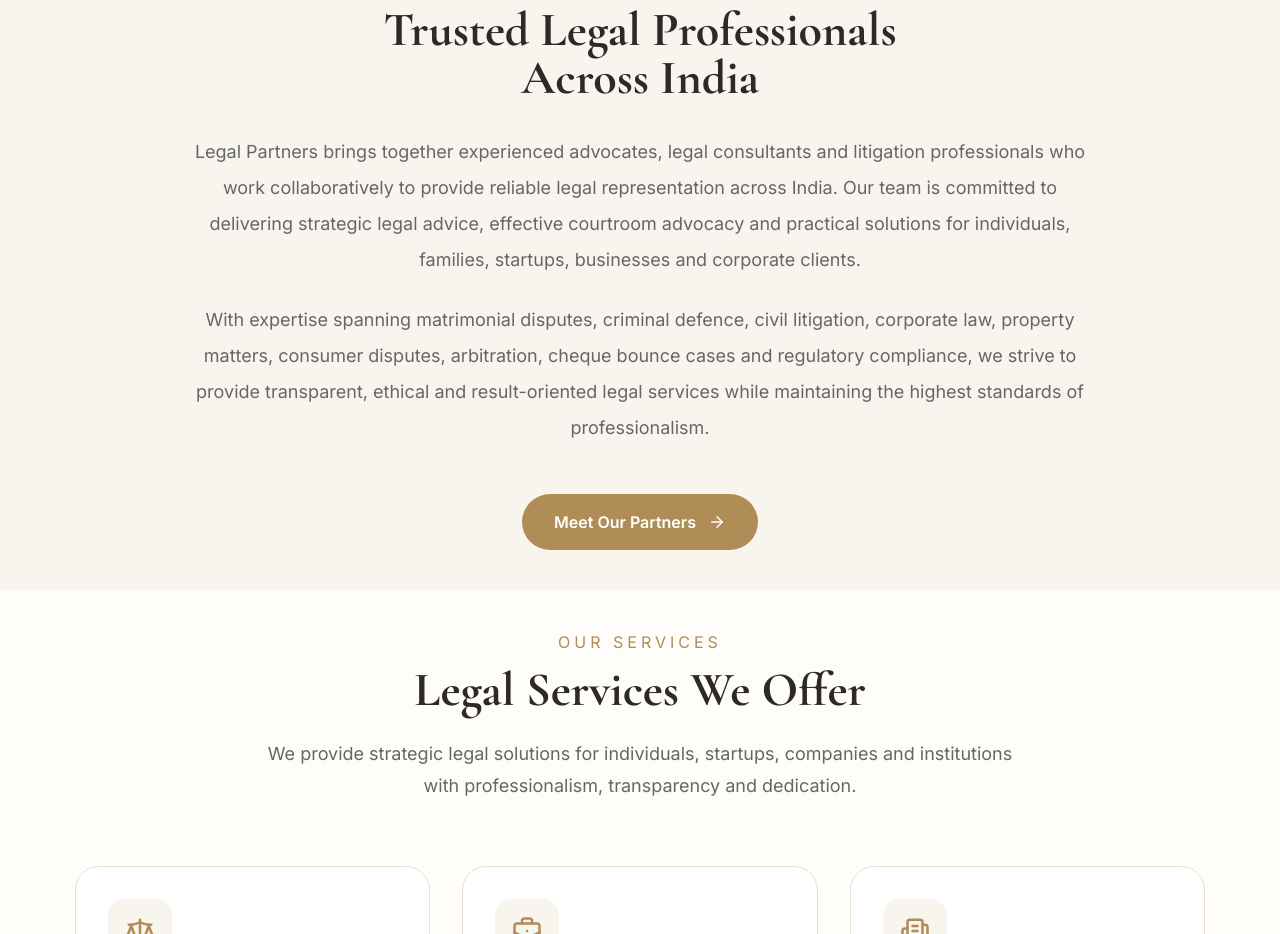
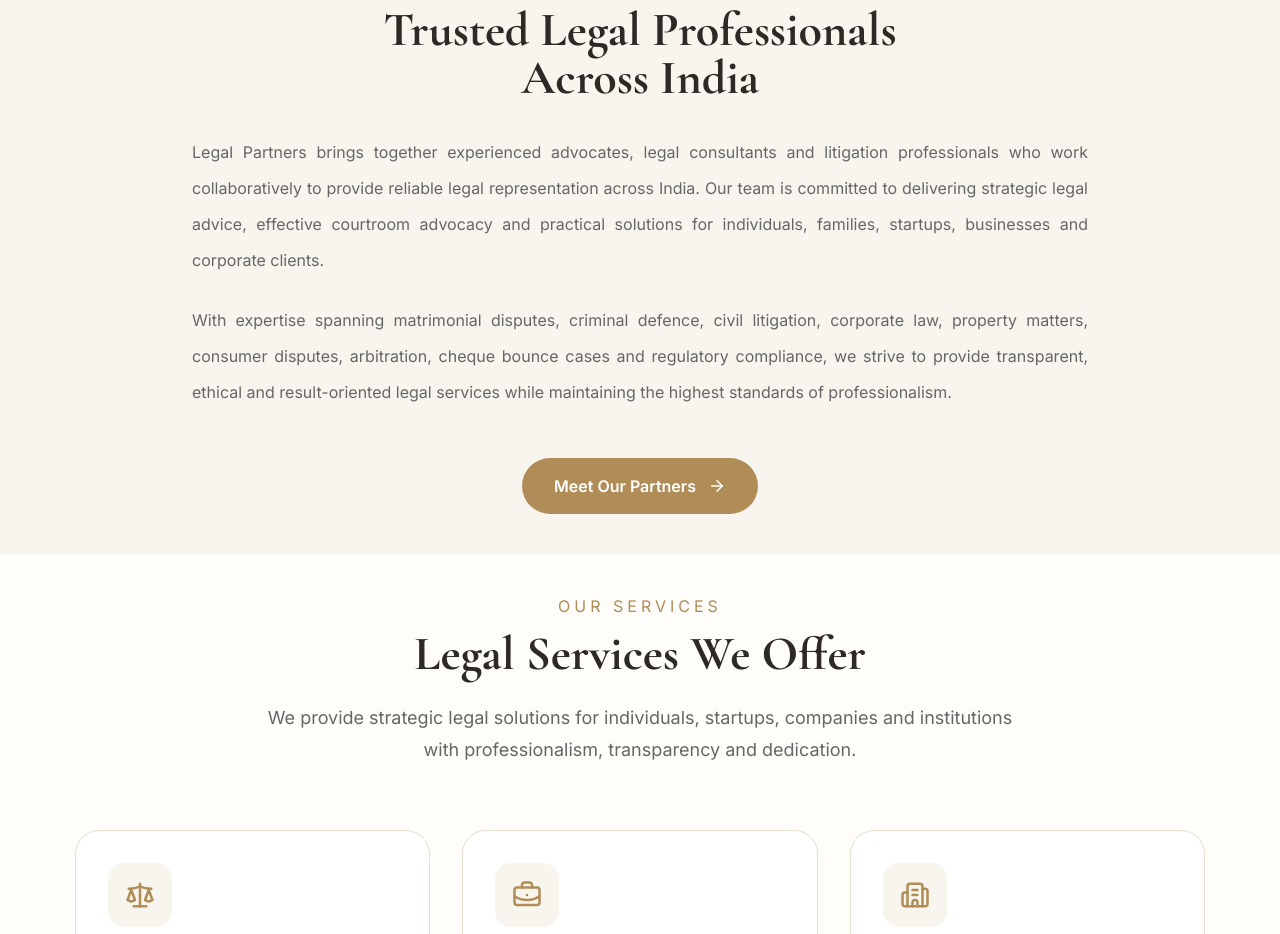
Before and after one commit to nitishbainslaa/lp-law-india, a Next.js app: page / in a window 1280 px wide. Shown: the part 1920-2854 px from the top of the page. Built offline with nearby package versions, Linux system fonts and the light colour scheme.

Commit message:
Change text alignment to justify in Partners component
Updated text alignment for better readability.

```diff
--- a/src/components/Partners.tsx
+++ b/src/components/Partners.tsx
@@ -23,7 +23,7 @@ export default function Partners() {
       Across India
     </h2>
 
-    <p className="mx-auto mt-8 max-w-4xl text-lg leading-9 text-[#666]">
+    <p className="mx-auto mt-8 max-w-4xl text-justify leading-9 text-[#666]">
       Legal Partners brings together experienced advocates,
       legal consultants and litigation professionals who
       work collaboratively to provide reliable legal
@@ -34,7 +34,7 @@ export default function Partners() {
       corporate clients.
     </p>
 
-    <p className="mx-auto mt-6 max-w-4xl text-lg leading-9 text-[#666]">
+    <p className="mx-auto mt-6 max-w-4xl text-justify leading-9 text-[#666]">
       With expertise spanning matrimonial disputes,
       criminal defence, civil litigation, corporate law,
       property matters, consumer disputes, arbitration,
```
